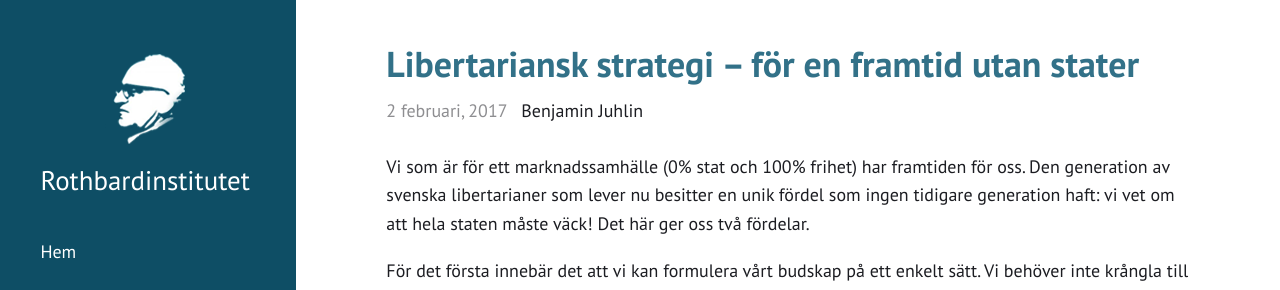
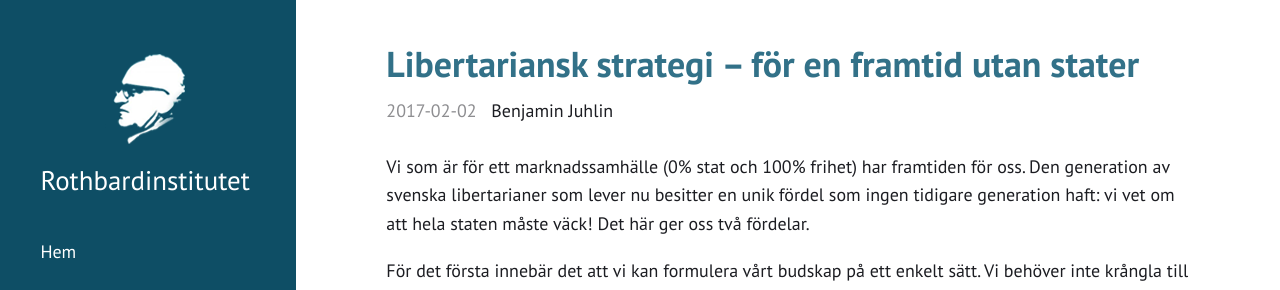
Before and after one commit to Rothbardinstitutet/rothbardinstitutet.github.io, a Jekyll site: the page built from _posts/2017-02-02-libertariansk-strategi-for-en-framtid-utan-stater.md, in a window 1280 px wide and 900 px high. Shown: the top 290 px of the window. Built offline with Jekyll 4.4.1, drawn with Linux system fonts in a browser that asks for light colours.

Commit message:
Återställ visningsdatum temporärt

```diff
--- a/_includes/meta.html
+++ b/_includes/meta.html
@@ -3,6 +3,6 @@
     <div class="categories">{{ include.post.categories | join: ", "  | upcase }}</div>
   {% endif %}
   <h1><a href="{{ include.post.url | relative_url }}">{{ include.post.title }}</a></h1>
-  <time datetime="{{ include.post.date | date_to_xmlschema }}">{{ include.post.date | swedish_long_date }}</time>
+  <time datetime="{{ include.post.date | date_to_xmlschema }}">{{ include.post.date | date: "%Y-%m-%d" }}</time>
   <span style="margin-left: 10px;">{{ include.post.author }}</span>
 </header>
```
